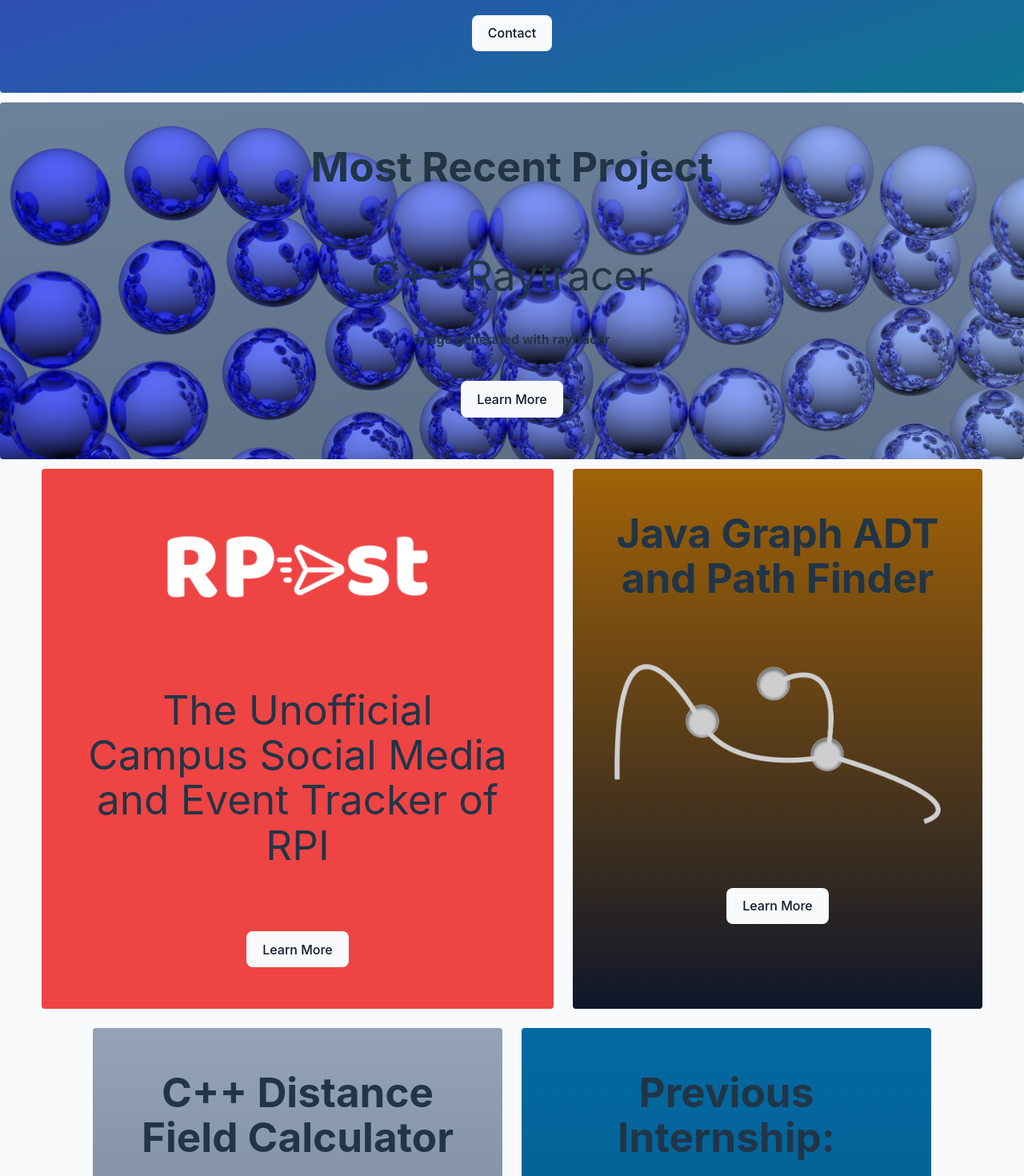
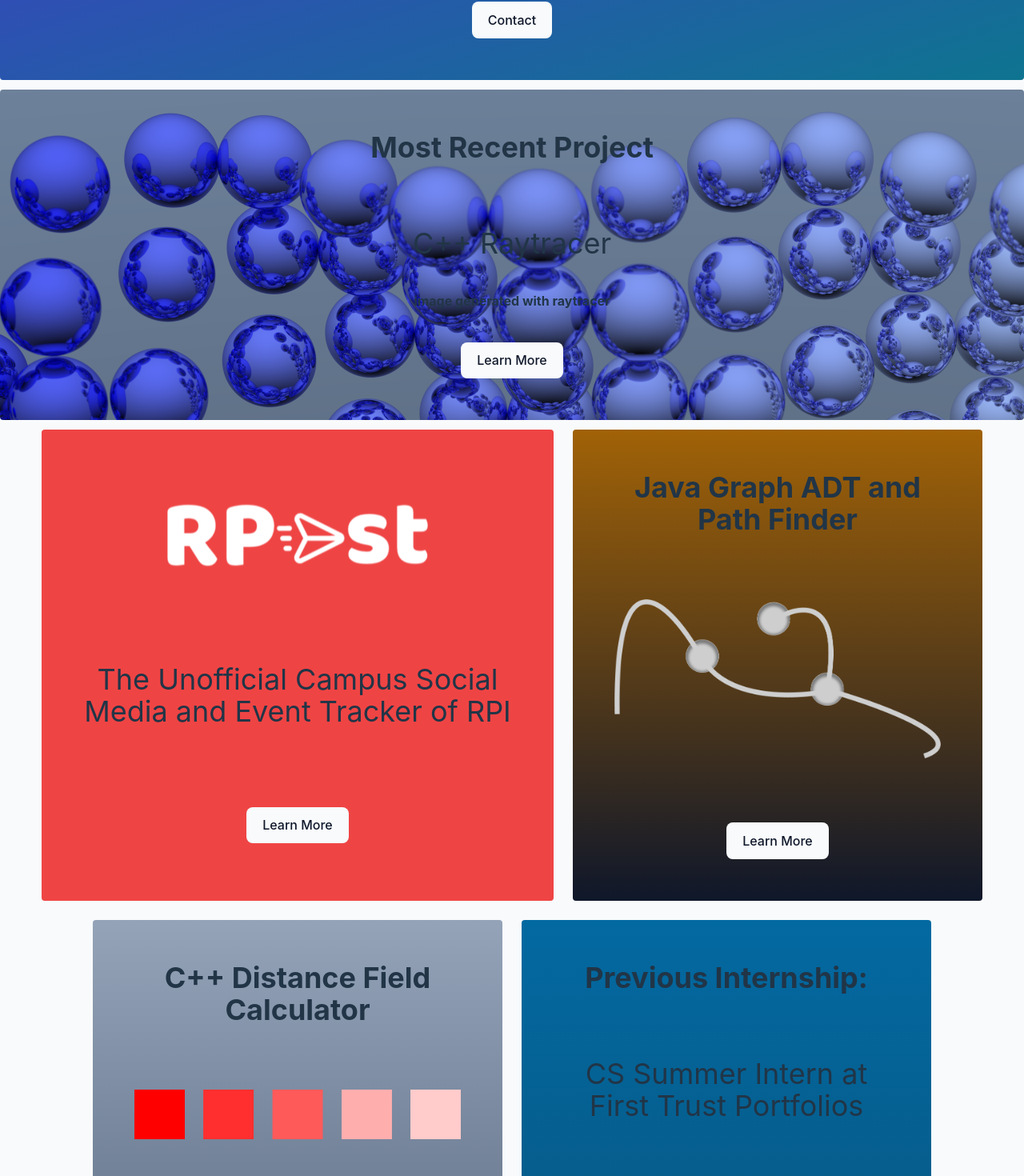
Before and after one commit to josh-brunscheen/personalWebsite, a React (Vite) app: page / in a window 1280 px wide. Shown: the part 356-1826 px from the top of the page at 80% size. Built offline with nearby package versions, Linux system fonts and the light colour scheme.

Commit message:
Smaller text on mobile

```diff
--- a/index.html
+++ b/index.html
@@ -5,7 +5,7 @@
     <!-- TODO: Add SEO -->
     <link rel="icon" type="image/svg+xml" href="/vite.svg" />
     <meta name="viewport" content="width=device-width, initial-scale=1.0" />
-    <title>Vite + React</title>
+    <title>Josh Brunscheen - Portfolio</title>
   </head>
   <body>
     <div id="root"></div>
--- a/src/App.jsx
+++ b/src/App.jsx
@@ -24,7 +24,7 @@ function App() {
 
         <div className="transition-all duration-500 rounded mts-3 p-3 w-full mx-auto bg-gradient-to-tl from-cyan-700 to-indigo-700 dark:text-slate-900">
           <h1 className="p-10"><b>Joshua Brunscheen</b></h1>
-          <h1 className="p-10">CS and ITWS Student</h1>
+          <h1 className="p-10 text-xl sm:text-4xl">CS and ITWS Student</h1>
           {/* //TODO: This needs to be its own class */}
           <a href="https://www.linkedin.com/in/joshua-brunscheen/" target="_blank">
             <button className="bg-slate-50 text-slate-900 dark:bg-slate-900 dark:text-slate-50 hover:bg-slate-900 hover:text-slate-50 dark:hover:bg-slate-50 dark:hover:text-slate-900 mt-10 mb-10 transition duration-700 ease-in-out hover:rotate-12"> Contact </button>
@@ -33,8 +33,8 @@ function App() {
 
         {/* TODO: Need to update raytracer code in github */}
         <div className="transition-all duration-500 rounded mt-3 p-3 w-full mx-auto bg-[url('../public/raytracer/longerMetalBalls.png')]">
-          <h1 className="p-10"><b>Most Recent Project</b></h1>
-          <h1 className="p-10">C++ Raytracer</h1>
+          <h1 className="p-10 text-xl sm:text-4xl"><b>Most Recent Project</b></h1>
+          <h1 className="p-10 text-xl sm:text-4xl">C++ Raytracer</h1>
           <h2><b>image generated with raytracer</b></h2>
           {/* //TODO: This needs to be its own class */}
           <Link to="/raytracer">
@@ -47,7 +47,7 @@ function App() {
           <div className="transition-all duration-500 rounded mt-3 p-3 w-full sm:w-1/2 m-3 bg-gradient-to-tl from-red-500 to-red-500 dark:text-slate-900 flex justify-center flex-wrap">
             {/* TODO: Accessibility for images */}
             <img src="../public/RPost.svg" className="p-10 w-3/4"></img>
-            <h1 className="p-10">The Unofficial Campus Social Media and Event Tracker of RPI</h1>
+            <h1 className="p-10 text-xl sm:text-4xl">The Unofficial Campus Social Media and Event Tracker of RPI</h1>
             {/* //TODO: This needs to be its own class */}
             <Link to="/rpost">
               <button className="bg-slate-50 text-slate-900 dark:bg-slate-900 dark:text-slate-50 hover:bg-slate-900 hover:text-slate-50 dark:hover:bg-slate-50 dark:hover:text-slate-900 mt-10 mb-10 transition duration-700 ease-in-out hover:rotate-12"> Learn More </button>
@@ -56,7 +56,7 @@ function App() {
 
           {/* Path Finder Tile */}
           <div className="transition-all duration-500 rounded mt-3 p-3 w-full sm:w-2/5 m-3 bg-gradient-to-t from-slate-900 to-yellow-700 dark:text-slate-900">
-            <h1 className="p-10"><b>Java Graph ADT and Path Finder</b></h1>
+            <h1 className="p-10 text-xl sm:text-4xl"><b>Java Graph ADT and Path Finder</b></h1>
             <img src="../public/paths.png" className="p-10"></img>
             {/* //TODO: This needs to be its own class */}
             <Link to="/pathFinder">
@@ -67,7 +67,7 @@ function App() {
           {/* TODO: Add pictures of results */}
           {/* Distance Field Tile */}
           <div className="transition-all duration-500 rounded mt-3 p-3 w-full sm:w-2/5 m-3 bg-gradient-to-t from-slate-500 to-slate-400 dark:text-slate-900">
-            <h1 className="p-10"><b>C++ Distance Field Calculator</b></h1>
+            <h1 className="p-10 text-xl sm:text-4xl"><b>C++ Distance Field Calculator</b></h1>
             <img src="../public/Rectangles.png" className="p-10"></img>
             <Link to="/distancefield">
               <button className="bg-slate-50 text-slate-900 dark:bg-slate-900 dark:text-slate-50 hover:bg-slate-900 hover:text-slate-50 dark:hover:bg-slate-50 dark:hover:text-slate-900 mt-10 mb-10 transition duration-700 ease-in-out hover:rotate-12"> Learn More </button>
@@ -76,8 +76,8 @@ function App() {
 
           {/* Previous Internship Tile */}
           <div className="transition-all duration-500 rounded mt-3 p-3 w-full sm:w-2/5 m-3 bg-gradient-to-t from-sky-800 to-sky-700 dark:text-slate-900">
-            <h1 className="p-10"><b>Previous Internship:</b></h1>
-            <h1 className="p-10">CS Summer Intern at First Trust Portfolios</h1>
+            <h1 className="p-10 text-xl sm:text-4xl"><b>Previous Internship:</b></h1>
+            <h1 className="p-10 text-xl sm:text-4xl">CS Summer Intern at First Trust Portfolios</h1>
             <Link to="/ftpinternship">
               <button className="bg-slate-50 text-slate-900 dark:bg-slate-900 dark:text-slate-50 hover:bg-slate-900 hover:text-slate-50 dark:hover:bg-slate-50 dark:hover:text-slate-900 mt-10 mb-10 transition duration-700 ease-in-out hover:rotate-12"> Learn More </button>
             </Link>
```
